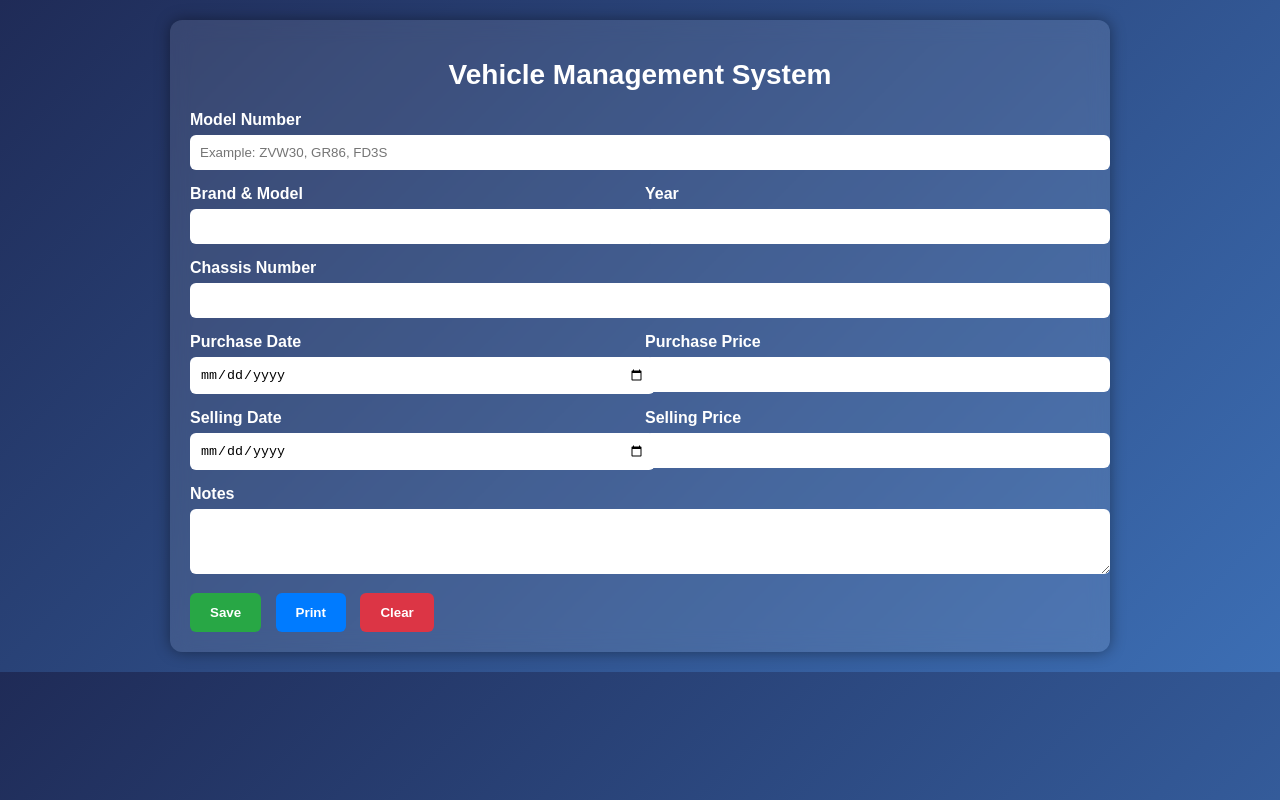
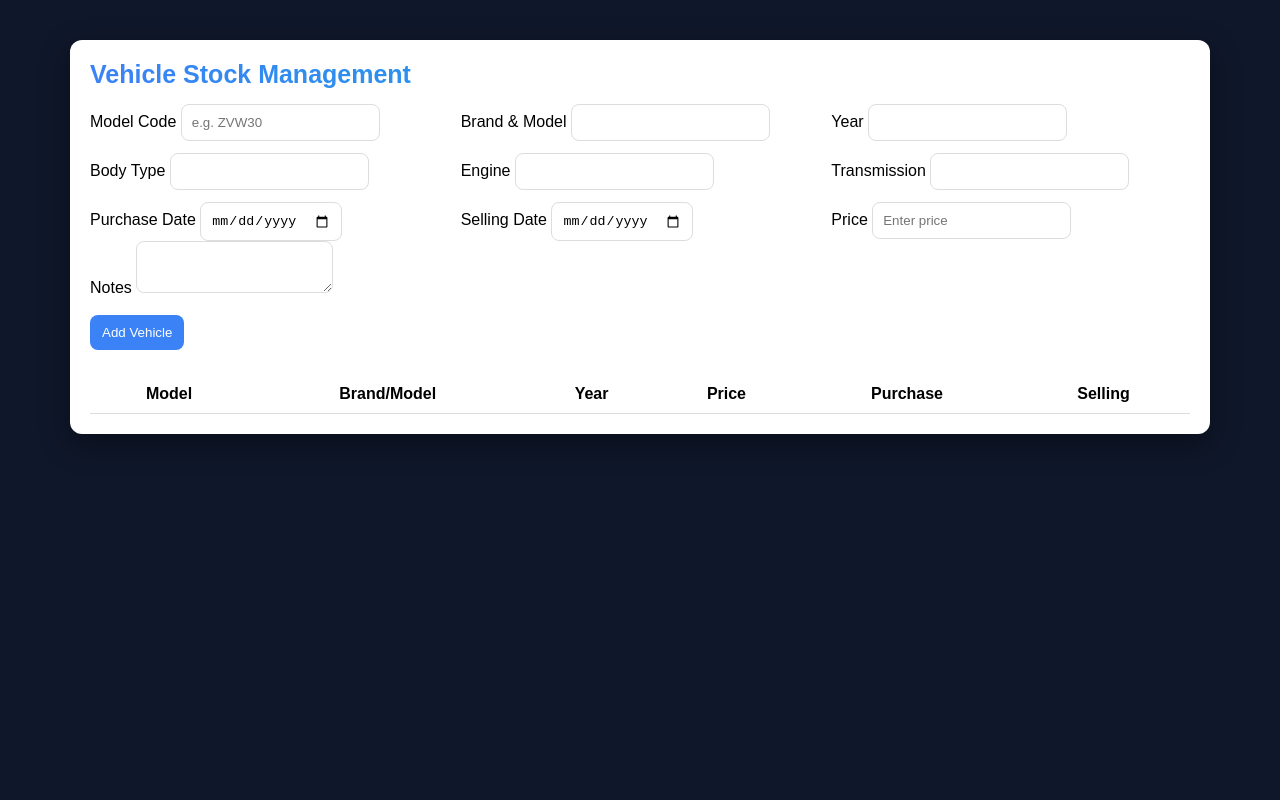
Before and after one commit to aathiffurkhan-3344/season-enterprises, a plain HTML site: page index.html in a window 1280 px wide. Drawn offline with Linux system fonts and the light colour scheme.

Commit message:
index.html

```diff
--- a/index.html
+++ b/index.html
@@ -1,213 +1,198 @@
-<!DOCTYPE html>
-<html lang="en">
+<!doctype html>
+<html>
 <head>
-<meta charset="UTF-8">
-<title>Vehicle Management</title>
-<meta name="viewport" content="width=device-width, initial-scale=1.0">
+<meta charset="utf-8" />
+<title>Vehicle Management System</title>
+<meta name="viewport" content="width=device-width, initial-scale=1" />
 
 <style>
 body {
+  background: #0f172a;
   font-family: Arial, sans-serif;
-        background: linear-gradient(135deg,#1f2b57,#3c6eb4);
   margin: 0;
+  display: flex;
+  justify-content: center;
+  padding: 40px;
+}
+
+.container {
+  width: 100%;
+  max-width: 1100px;
+  background: #ffffff;
+  border-radius: 12px;
   padding: 20px;
+  box-shadow: 0 10px 30px rgba(0,0,0,0.4);
+}
+
+.title {
+  font-size: 25px;
+  font-weight: bold;
+  background: linear-gradient(90deg,#3b82f6,#06b6d4);
+  -webkit-background-clip: text;
+  -webkit-text-fill-color: transparent;
+}
+
+.grid {
+  display: grid;
+  grid-template-columns: repeat(3,1fr);
+  gap: 12px;
+  margin-top: 15px;
+}
+
+input, textarea {
+  padding: 10px;
+  border-radius: 8px;
+  border: 1px solid #ddd;
+}
+
+button {
+  padding: 10px 12px;
+  border-radius: 8px;
+  border: 0;
+  cursor: pointer;
   color: white;
 }
 
-    .container {
-        background: rgba(255,255,255,0.1);
-        padding: 20px;
-        border-radius: 12px;
-        max-width: 900px;
-        margin: auto;
-        box-shadow: 0 0 15px rgba(0,0,0,0.4);
-        backdrop-filter: blur(10px);
+.btn-primary { background: #3b82f6; }
+.btn-success { background: #16a34a; }
+.btn-danger { background: #dc2626; }
+
+.table-wrap {
+  overflow-x: auto;
+  margin-top: 25px;
 }
 
-    h1 {
-        text-align: center;
-        margin-bottom: 20px;
-        font-size: 28px;
-        color: #fff;
-        font-weight: bold;
+table {
+  width: 100%;
+  border-collapse: collapse;
 }
 
-    label {
-        font-weight: bold;
-    }
-
-    input, textarea {
-        width: 100%;
+th, td {
   padding: 10px;
-        margin: 6px 0 15px;
-        border: none;
-        border-radius: 6px;
-        outline: none;
-    }
-
-    button {
-        padding: 12px 20px;
-        border: none;
-        border-radius: 6px;
-        margin-right: 10px;
-        cursor: pointer;
-        font-weight: bold;
-        color: white;
-    }
-
-    .btn-save { background: #28a745; }
-    .btn-print { background: #007bff; }
-    .btn-clear { background: #dc3545; }
-
-    .row {
-        display: flex;
-        gap: 10px;
-    }
-    .row > div { flex: 1; }
-
-    /* PRINT ONLY REPORT */
-    @media print {
-        body * { visibility: hidden; }
-        #print-area, #print-area * { visibility: visible; }
-        #print-area {
-            position: absolute;
-            top: 0;
-            left: 0;
-            width: 100%;
-            padding: 20px;
-            color:black;
-        }
-    }
-
-    /* PRINT AREA STYLE */
-    #print-area {
-        display:none;
-        background:white;
-        color:black;
-        padding:20px;
-        border-radius:10px;
+  border-bottom: 1px solid #ddd;
 }
 </style>
 </head>
 
 <body>
 <div class="container">
-    <h1>Vehicle Management System</h1>
 
-    <label>Model Number</label>
-    <input id="modelNumber" placeholder="Example: ZVW30, GR86, FD3S" onblur="autoFillVehicle()">
+  <div class="title">Vehicle Stock Management</div>
 
-    <div class="row">
+  <div class="grid">
+    <div>
+      <label>Model Code</label>
+      <input id="modelCode" placeholder="e.g. ZVW30" onkeyup="autoLookup()" />
+    </div>
+
     <div>
       <label>Brand & Model</label>
-            <input id="brandModel" readonly>
+      <input id="brandModel" readonly />
     </div>
+
     <div>
       <label>Year</label>
-            <input id="year">
+      <input id="year" readonly />
+    </div>
+
+    <div>
+      <label>Body Type</label>
+      <input id="body" readonly />
+    </div>
+
+    <div>
+      <label>Engine</label>
+      <input id="engine" readonly />
+    </div>
+
+    <div>
+      <label>Transmission</label>
+      <input id="transmission" readonly />
+    </div>
+
+    <div>
+      <label>Purchase Date</label>
+      <input id="purchase" type="date" />
+    </div>
+
+    <div>
+      <label>Selling Date</label>
+      <input id="selling" type="date" />
+    </div>
+
+    <div>
+      <label>Price</label>
+      <input id="price" placeholder="Enter price" />
     </div>
   </div>
 
-    <label>Chassis Number</label>
-    <input id="chassis">
+  <label style="margin-top:10px;">Notes</label>
+  <textarea id="notes"></textarea>
 
-    <div class="row">
-        <div>
-            <label>Purchase Date</label>
-            <input id="purchaseDate" type="date">
-        </div>
-        <div>
-            <label>Purchase Price</label>
-            <input id="purchasePrice" type="number">
-        </div>
+  <br><br>
+
+  <button class="btn-primary" onclick="addVehicle()">Add Vehicle</button>
+
+  <div class="table-wrap">
+    <table id="table">
+      <thead>
+        <tr>
+          <th>Model</th>
+          <th>Brand/Model</th>
+          <th>Year</th>
+          <th>Price</th>
+          <th>Purchase</th>
+          <th>Selling</th>
+        </tr>
+      </thead>
+      <tbody></tbody>
+    </table>
   </div>
 
-    <div class="row">
-        <div>
-            <label>Selling Date</label>
-            <input id="sellDate" type="date">
-        </div>
-        <div>
-            <label>Selling Price</label>
-            <input id="sellPrice" type="number">
-        </div>
-    </div>
-
-    <label>Notes</label>
-    <textarea id="notes" rows="3"></textarea>
-
-    <button class="btn-save" onclick="saveData()">Save</button>
-    <button class="btn-print" onclick="printReport()">Print</button>
-    <button class="btn-clear" onclick="clearForm()">Clear</button>
-</div>
-
-<!-- ==================== PRINT ONLY AREA ==================== -->
-<div id="print-area">
-    <h2>Vehicle Report</h2>
-    <p><strong>Model Number:</strong> <span id="p_model"></span></p>
-    <p><strong>Brand & Model:</strong> <span id="p_brandModel"></span></p>
-    <p><strong>Year:</strong> <span id="p_year"></span></p>
-    <p><strong>Chassis:</strong> <span id="p_chassis"></span></p>
-    <p><strong>Purchase Date:</strong> <span id="p_purchase"></span></p>
-    <p><strong>Purchase Price:</strong> <span id="p_price"></span></p>
-    <p><strong>Selling Date:</strong> <span id="p_sell"></span></p>
-    <p><strong>Selling Price:</strong> <span id="p_sellprice"></span></p>
-    <p><strong>Notes:</strong> <span id="p_notes"></span></p>
 </div>
 
 <script>
-const API_KEY = "96a1e396-f7a5-4fbf-98fd-35ca416e6449";
 
-async function autoFillVehicle() {
-    const model = document.getElementById("modelNumber").value.trim();
-    if (!model) return;
+// CHANGE THIS ⬇️ TO YOUR RENDER BACKEND URL
+const API_URL = "YOUR_BACKEND_URL_HERE/api/lookup";
+
+async function autoLookup() {
+  const code = document.getElementById("modelCode").value.trim();
+  if (!code) return;
 
   try {
-        const response = await fetch(
-            `https://carapi.app/api/models?search=${model}`,
-            {
-                headers: { "X-Api-Key": API_KEY }
+    const res = await fetch(`${API_URL}?model=${code}`);
+    const json = await res.json();
+
+    if (json.found) {
+      document.getElementById("brandModel").value =
+        json.vehicle.make + " " + json.vehicle.model;
+
+      document.getElementById("year").value = json.vehicle.year || "";
+      document.getElementById("body").value = json.vehicle.body || "";
+      document.getElementById("engine").value = json.vehicle.engine || "";
+      document.getElementById("transmission").value = json.vehicle.transmission || "";
+    } else {
+      document.getElementById("brandModel").value = "No match found";
     }
-        );
-
-        const data = await response.json();
-        if (data.data && data.data.length > 0) {
-            const car = data.data[0];
-            document.getElementById("brandModel").value =
-                `${car.make.name} ${car.name}`;
-            document.getElementById("year").value = car.year || "";
-        } else {
-            document.getElementById("brandModel").value = "No automatic match found";
-        }
-    } catch (err) {
-        document.getElementById("brandModel").value = "Error contacting API";
+  } catch (e) {
+    document.getElementById("brandModel").value = "API Error";
   }
 }
 
-function saveData() {
-    alert("Saved successfully! (Local only, not database)");
+function addVehicle() {
+  let row = `
+<tr>
+  <td>${modelCode.value}</td>
+  <td>${brandModel.value}</td>
+  <td>${year.value}</td>
+  <td>${price.value}</td>
+  <td>${purchase.value}</td>
+  <td>${selling.value}</td>
+</tr>`;
+  document.querySelector("#table tbody").innerHTML += row;
 }
 
-function clearForm() {
-    document.querySelectorAll("input, textarea").forEach(e => e.value = "");
-}
-
-function printReport() {
-    // Fill print area
-    document.getElementById("p_model").textContent = document.getElementById("modelNumber").value;
-    document.getElementById("p_brandModel").textContent = document.getElementById("brandModel").value;
-    document.getElementById("p_year").textContent = document.getElementById("year").value;
-    document.getElementById("p_chassis").textContent = document.getElementById("chassis").value;
-    document.getElementById("p_purchase").textContent = document.getElementById("purchaseDate").value;
-    document.getElementById("p_price").textContent = document.getElementById("purchasePrice").value;
-    document.getElementById("p_sell").textContent = document.getElementById("sellDate").value;
-    document.getElementById("p_sellprice").textContent = document.getElementById("sellPrice").value;
-    document.getElementById("p_notes").textContent = document.getElementById("notes").value;
-
-    document.getElementById("print-area").style.display = "block";
-    window.print();
-    document.getElementById("print-area").style.display = "none";
-}
 </script>
 
 </body>
```
Lines whose indentation alone changed are shown as unchanged.
